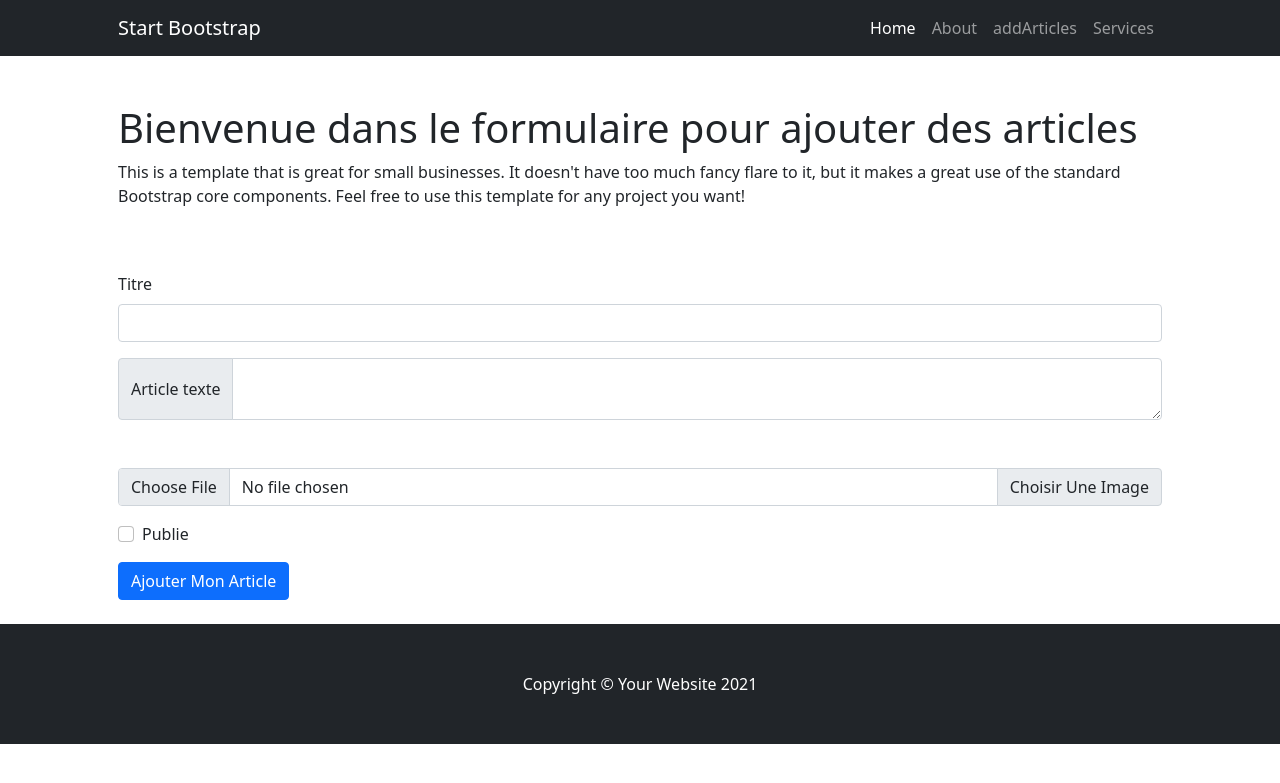
After one commit to marianbox/CoursLP-BDPW-1, a PHP site: page /FormArticles.php in a window 1280 px wide. The commit adds this page. Shown: the top 783 px of the page. Run offline with PHP 8.4, Linux system fonts and the light colour scheme; some libraries are stand-ins or nearby versions.

Commit message:
Add files via upload

```diff
--- /dev/null
+++ b/CoursLP/FormArticles.php
@@ -0,0 +1,147 @@
+<?php //////////bienvenue dans le formulaire pour ajouter des articles?>
+
+<?php require_once 'config/init.conf.php' ;?>
+
+
+<?php
+    if(isset($_POST['submit'])){
+        //print_r2($_POST);
+       // print_r2($_FILES);
+       // exit();
+        $articles = new articles();
+        $articles->hydrate($_POST);
+
+        $articles->setDate(date('Y-m-d'));
+
+
+        $publie = $articles->getPublie() === 'on' ? 1 : 0; // Condition ternaire. Si $publie = on, publie vaut 1 sinon il vaut 0.
+
+
+        // Insertion ou mise à jour de l'article.
+        $articlesManager = new articlesManager($bdd);
+        $articlesManager->addArticles($articles);
+
+        //var_dump($articleManager)
+
+        // Traitement de l'image
+
+        if ($_FILES['image']['error'] == 0) {
+            $fileInfos = pathinfo($_FILES['image']['name']);///ont regarde les infos l'image recupere
+            move_uploaded_file($_FILES['image']['tmp_name'],///ont recup en memoire l'image ajouter
+
+            'img/'.$articlesManager->get_getLastInsertId() ///ont place l'image upload dans le dossier img et ont recup le dernier ID de l'article creer
+            . '.' . $fileInfos['extension']); ///ont renomme l'image par le dernier id et ont lui rajoute l'extension
+
+
+            // déplace un objet du tmp vers l'endroit choisi
+
+
+        }
+    header("Location: index.php");
+    exit();
+    }else{
+
+
+
+?>
+
+
+
+
+
+
+
+
+
+
+
+
+<!DOCTYPE html>
+<html lang="en">
+    <?php include 'includes/header.inc.php';?>
+
+
+
+    <body>
+        <!-- Responsive navbar-->
+        <?php include 'includes/menu.inc.php';?>
+
+
+        <!-- Page Content-->
+        <div class="container px-4 px-lg-5">
+            <!-- Heading Row-->
+            <div class="row gx-4 gx-lg-5 align-items-center my-5">
+
+                <div class="col-12">
+                    <h1 class="font-weight-light"><?php echo "Bienvenue dans le formulaire pour ajouter des articles" ?></h1>
+                    <p>This is a template that is great for small businesses. It doesn't have too much fancy flare to it, but it makes a great use of the standard Bootstrap core components. Feel free to use this template for any project you want!</p>
+
+                </div>
+            </div>
+
+
+
+
+            <!-- Content Row-->
+            <!-- Formulaire-->
+            <form method=POST id="articleForm" action="FormArticles.php" enctype="multipart/form-data">
+
+                <!-- Titre-->
+                <div class="mb-3">
+                <label for="texte" class="form-label">Titre</label>
+                    <input type="text" name="titre" class="form-control" id="texte" aria-describedby="emailHelp">
+                    <div id="emailHelp" class="form-text"></div>
+                </div>
+
+                <!-- Texte-->
+                <div class="input-group">
+                    <span class="input-group-text">Article texte</span>
+                    <textarea class="form-control" name="texte" aria-label="With textarea"></textarea>
+                </div>
+
+
+                <br><br>
+
+                 <!-- image-->
+                 <div class="input-group mb-3">
+                    <input type="file" name="image" class="form-control" id="image">
+                    <label class="input-group-text" for="inputGroupFile02">Choisir Une Image</label>
+
+                </div>
+
+                 <!-- publie-->
+                <div class="mb-3 form-check">
+                    <input type="checkbox" name="publie" class="form-check-input" id="publie">
+                    <label class="form-check-label" for="exampleCheck1">Publie</label>
+                 </div>
+
+
+                <button type="submit" class="btn btn-primary" name="submit" >Ajouter Mon Article</button>
+            </form>
+
+
+
+
+            <?php/*
+            /////montrer l'article ajouter grace au formulaire
+            print_r2($_POST);
+            print_r2($_FILES);*/
+            ?>
+
+
+            <br>
+
+        </div>
+
+
+
+
+
+        <!-- Footer-->
+        <?php include 'includes/footer.inc.php';?>
+    </body>
+</html>
+
+    <?php
+}
+?>
--- a/CoursLP/includes/menu.inc.php
+++ b/CoursLP/includes/menu.inc.php
@@ -4,9 +4,9 @@
                 <button class="navbar-toggler" type="button" data-bs-toggle="collapse" data-bs-target="#navbarSupportedContent" aria-controls="navbarSupportedContent" aria-expanded="false" aria-label="Toggle navigation"><span class="navbar-toggler-icon"></span></button>
                 <div class="collapse navbar-collapse" id="navbarSupportedContent">
                     <ul class="navbar-nav ms-auto mb-2 mb-lg-0">
-                        <li class="nav-item"><a class="nav-link active" aria-current="page" href="#!">Home</a></li>
+                        <li class="nav-item"><a class="nav-link active" aria-current="page" href="index.php">Home</a></li>
                         <li class="nav-item"><a class="nav-link" href="#!">About</a></li>
-                        <li class="nav-item"><a class="nav-link" href="#!">Contact</a></li>
+                        <li class="nav-item"><a class="nav-link" href="FormArticles.php">addArticles</a></li>
                         <li class="nav-item"><a class="nav-link" href="#!">Services</a></li>
                     </ul>
                 </div>
--- a/CoursLP/index.php
+++ b/CoursLP/index.php
@@ -128,6 +128,11 @@ $ListArticles = $articlesManager->getList3($indexDepart, __nb_articles_par_page)
 
 
 
+
+
+
+
+            <?php//////////////////////////////////PAGINATION AUTO INCREMENT?>
             <div class="row mt-3">
                 <div class="col-12">
                     <nav aria-label="Page navigation example">
```
Also changed, not shown: CoursLP/classes/articles.class.php (+6 -5 lines), CoursLP/classes/articlesManager.class.php (+20 -0 lines), CoursLP/img/4.jpg (added), CoursLP/img/5.jpg (added), CoursLP/img/6.jpg (added), CoursLP/img/7.jpg (added), CoursLP/img/8.jpg (added).
